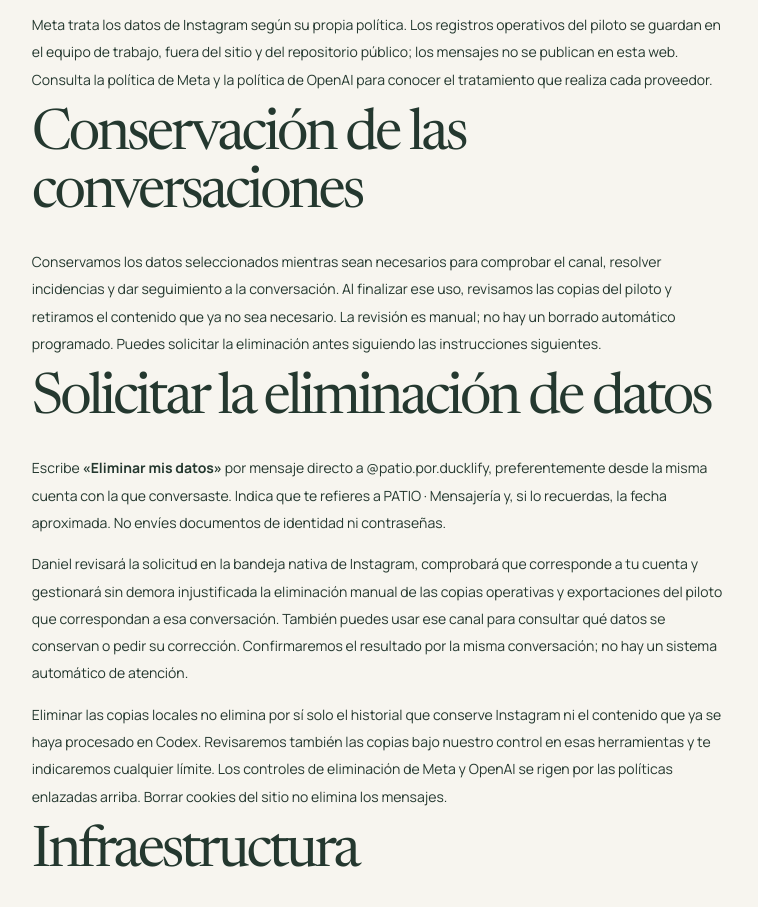
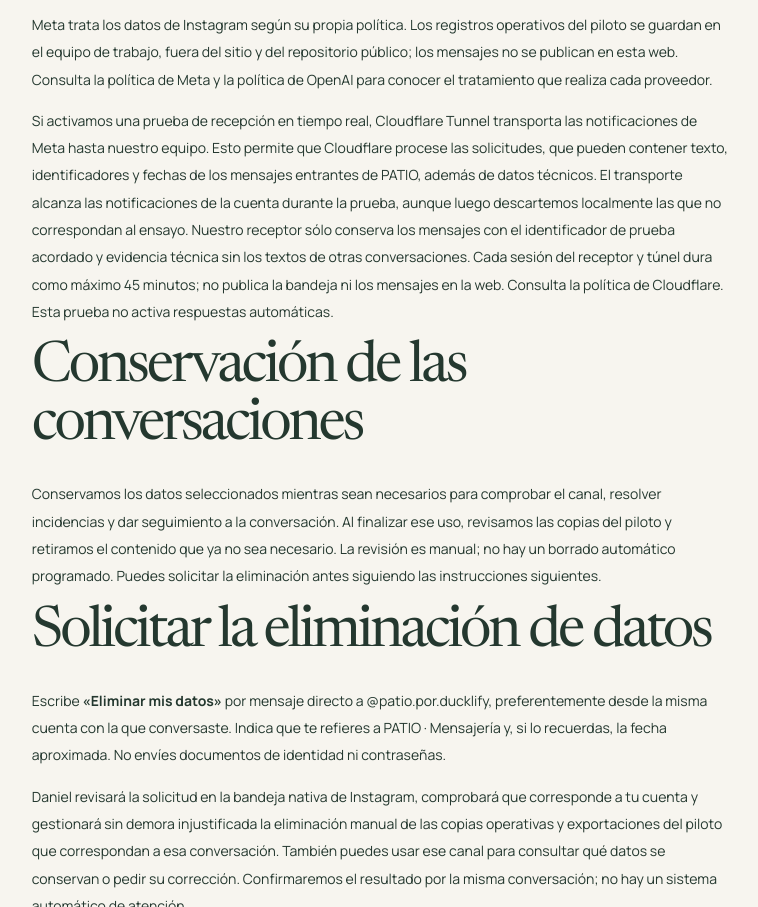
Before and after one commit to ducklifemedia/patio-web, a plain HTML site: page privacidad/index.html in a window 1280 px wide. Shown: the part 1951-2858 px from the top of the page, without its empty margins (45-803 px from the left). Drawn offline with Linux system fonts and the light colour scheme.

Commit message:
Explain temporary Cloudflare transport for Instagram trial

```diff
--- a/privacidad/index.html
+++ b/privacidad/index.html
@@ -11,6 +11,9 @@
 <h2>Asistencia y proveedores</h2>
 <p>Daniel puede revisar los mensajes desde Instagram y usar Codex, un servicio de OpenAI, para leer el contexto necesario, preparar respuestas y ejecutar acciones autorizadas. El contenido que se consulte en Codex se procesa en ese servicio conforme a las condiciones y controles de la cuenta utilizada. La asistencia de IA no se presenta como una persona humana independiente.</p>
 <p>Meta trata los datos de Instagram según su propia política. Los registros operativos del piloto se guardan en el equipo de trabajo, fuera del sitio y del repositorio público; los mensajes no se publican en esta web. Consulta la <a href="https://www.facebook.com/privacy/policy/" rel="noreferrer">política de Meta</a> y la <a href="https://openai.com/policies/privacy-policy/" rel="noreferrer">política de OpenAI</a> para conocer el tratamiento que realiza cada proveedor.</p>
+<!-- instagram-webhook-transport:start -->
+<p>Si activamos una prueba de recepción en tiempo real, Cloudflare Tunnel transporta las notificaciones de Meta hasta nuestro equipo. Esto permite que Cloudflare procese las solicitudes, que pueden contener texto, identificadores y fechas de los mensajes entrantes de PATIO, además de datos técnicos. El transporte alcanza las notificaciones de la cuenta durante la prueba, aunque luego descartemos localmente las que no correspondan al ensayo. Nuestro receptor sólo conserva los mensajes con el identificador de prueba acordado y evidencia técnica sin los textos de otras conversaciones. Cada sesión del receptor y túnel dura como máximo 45 minutos; no publica la bandeja ni los mensajes en la web. Consulta la <a href="https://www.cloudflare.com/privacypolicy/" rel="noreferrer">política de Cloudflare</a>. Esta prueba no activa respuestas automáticas.</p>
+<!-- instagram-webhook-transport:end -->
 <h2>Conservación de las conversaciones</h2>
 <p>Conservamos los datos seleccionados mientras sean necesarios para comprobar el canal, resolver incidencias y dar seguimiento a la conversación. Al finalizar ese uso, revisamos las copias del piloto y retiramos el contenido que ya no sea necesario. La revisión es manual; no hay un borrado automático programado. Puedes solicitar la eliminación antes siguiendo las instrucciones siguientes.</p>
 <h2 id="eliminar-datos">Solicitar la eliminación de datos</h2>
```
